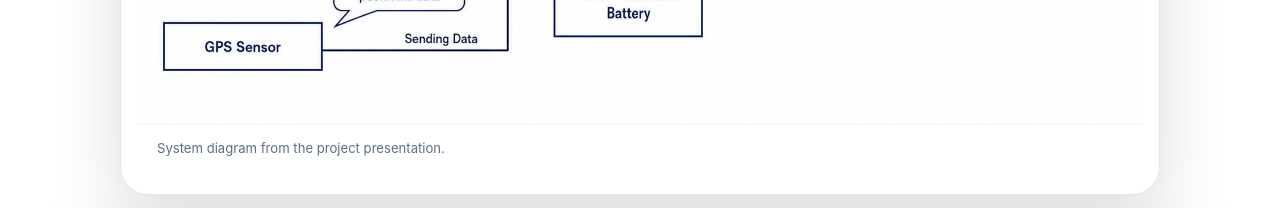
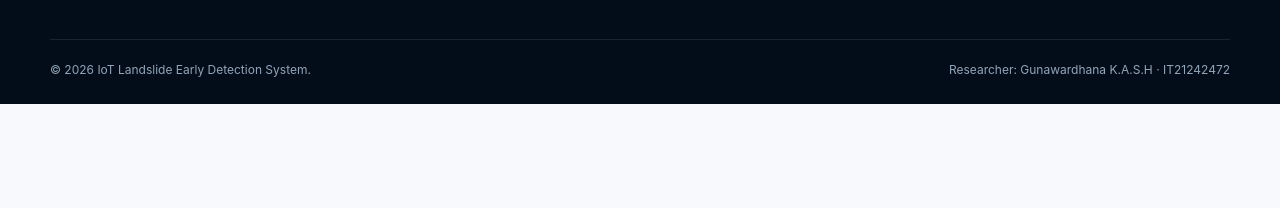
Before and after one commit to nigeethmaleesha/IoT-Based-Landslide-Early-Detection-System-Website, a website: page index.html in a window 1280 px wide. Shown: the part 4292-4500 px from the top of the page. After the commit the page ends 4396 px from the top, so only its background shows below. Drawn offline with Linux system fonts and the light colour scheme.

Commit message:
Update frontend

```diff
--- a/index.html
+++ b/index.html
@@ -86,7 +86,7 @@
   <section class="section section-white">
     <div class="container">
       <div class="section-heading center reveal"><span class="eyebrow">System snapshot</span><h2>From field sensing to real-time warnings</h2><p>Sensor readings are sent to the main controller for local AI processing, then communicated through LoRa / GSM / Wi-Fi to the monitoring and alert layer.</p></div>
-      <figure class="image-card contain reveal" style="max-width:1040px;margin:auto"><img src="assets/images/system-diagram.jpg" alt="System diagram showing sensors, main controller, communication and alert/dashboard flow"><figcaption class="image-caption">System diagram from the project presentation.</figcaption></figure>
+      <!-- <figure class="image-card contain reveal" style="max-width:1040px;margin:auto"><img src="assets/images/system-diagram.jpg" alt="System diagram showing sensors, main controller, communication and alert/dashboard flow"><figcaption class="image-caption">System diagram from the project presentation.</figcaption></figure> -->
       <div class="callout reveal" style="margin-top:34px"><div class="callout-grid"><div><h3>Explore the complete research detail</h3><p>Review the research problem, gap, objectives, literature comparison and system methodology.</p></div><a class="btn btn-primary" href="research.html">View research details</a></div></div>
     </div>
   </section>
```
Also changed, not shown: 1 other file.
